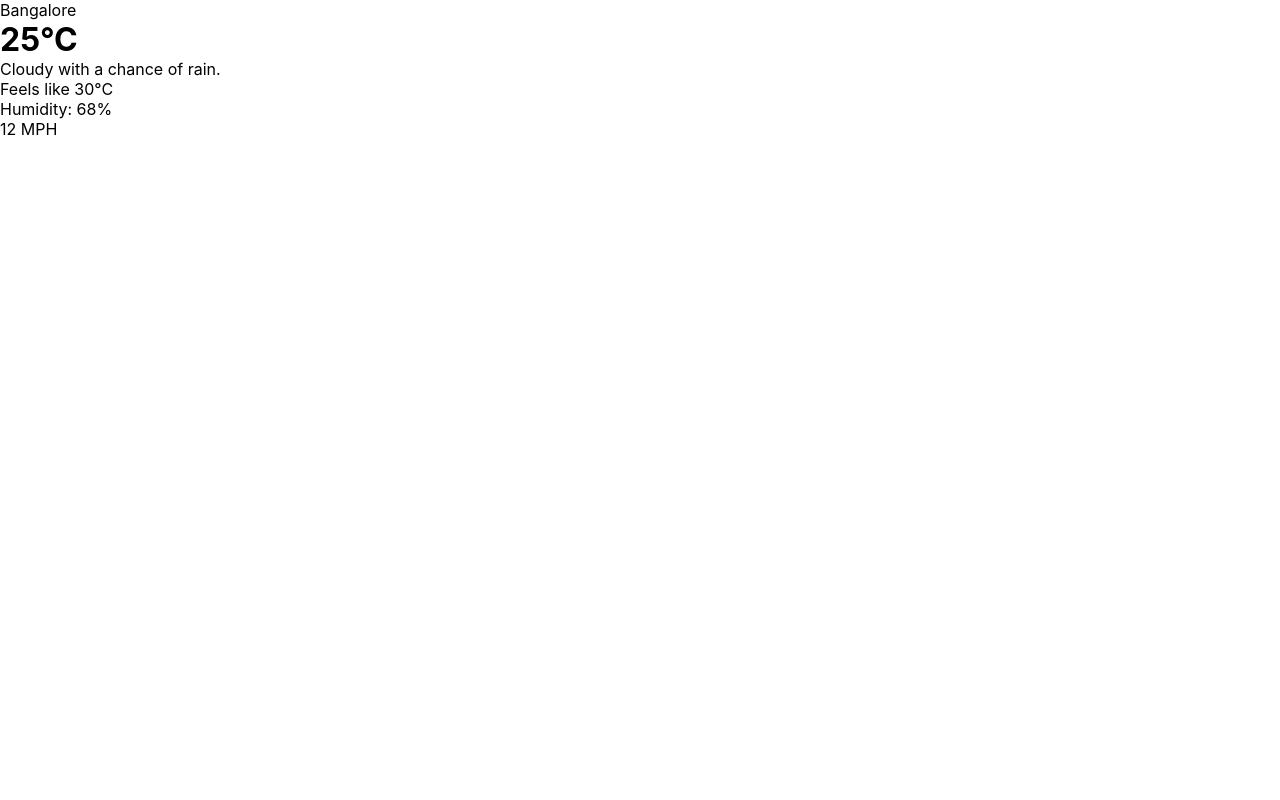
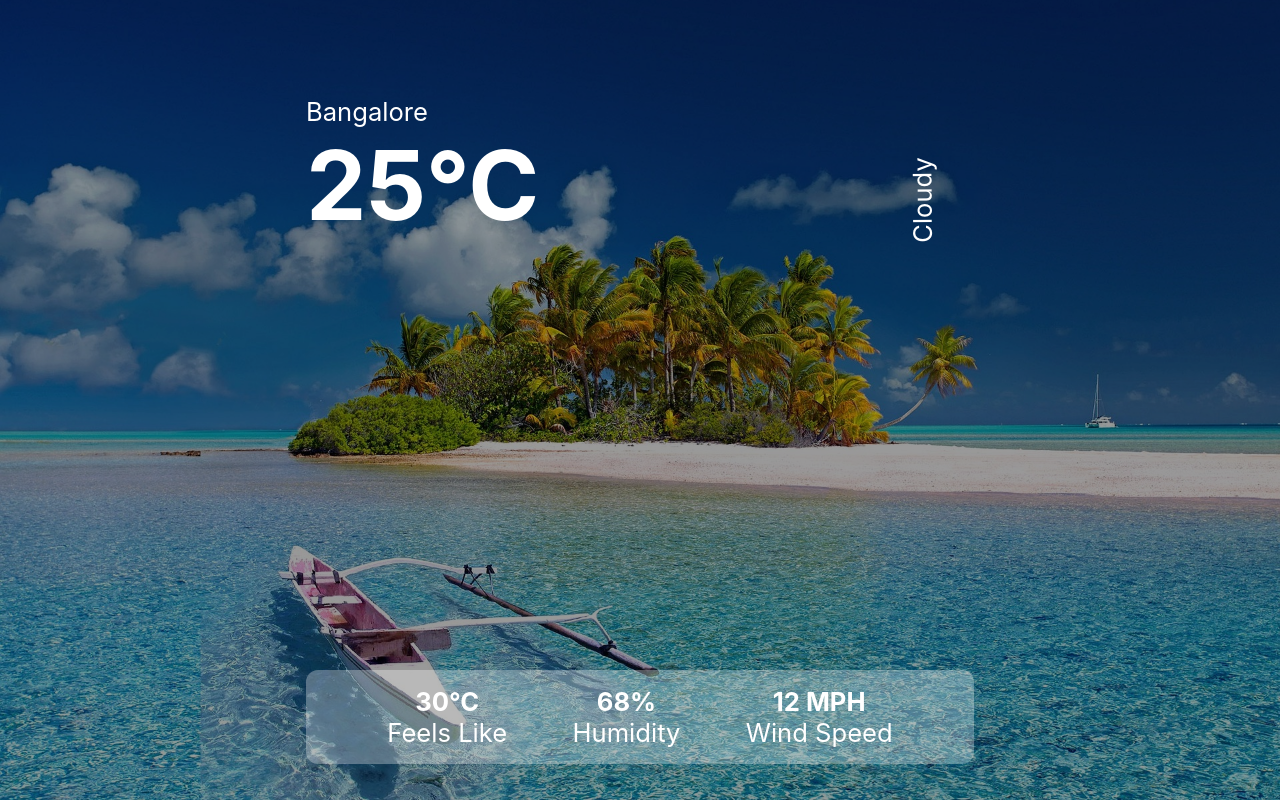
Before and after one commit to srutikarlakshmi/weather-app, a React (Create React App) app: page / in a window 1280 px wide. Built offline with nearby package versions, Linux system fonts and the light colour scheme.

Commit message:
More design and useState intro

```diff
--- a/src/App.js
+++ b/src/App.js
@@ -2,8 +2,14 @@ import React, { useState } from "react";
 import axios from "axios";
 
 function App() {
-  // const url = `https://api.openweathermap.org/data/2.5/weather?q=bangalore&appid=026127dbef7d29041239c96211e6bd04
+
+  const [data, setData] = useState({})
+  const [location, setLocation] = useState('')
+
+  const url = `https://api.openweathermap.org/data/2.5/weather?q=${location}&appid=026127dbef7d29041239c96211e6bd04
   // `
+
+
 
   return (
     <div className="App">
@@ -16,17 +22,22 @@ function App() {
             <h1>25°C </h1>
           </div>
           <div className="description">
-            <p>Cloudy with a chance of rain.</p>
+            <p>Cloudy</p>
           </div>
         </div>
         <div className="bottom">
           <div className="feels">
-            <p>Feels like 30°C</p>
+            <p className="bold">30°C</p>
+            <p>Feels Like</p>
           </div>
           <div className="humidity">
-            <p>Humidity: 68%</p>
+            <p className="bold">68%</p>
+            <p>Humidity</p>
           </div>
-          <div className="wind">12 MPH</div>
+          <div className="wind">
+            <p className="bold">12 MPH</p>
+            <p>Wind Speed</p>
+          </div>
         </div>
       </div>
     </div>
--- a/src/index.css
+++ b/src/index.css
@@ -6,7 +6,6 @@
 
 
 body {
-  margin: 0;
   font-family: -apple-system, BlinkMacSystemFont, 'Segoe UI', 'Roboto', 'Oxygen',
     'Ubuntu', 'Cantarell', 'Fira Sans', 'Droid Sans', 'Helvetica Neue',
     sans-serif;
@@ -14,7 +13,71 @@ body {
   -moz-osx-font-smoothing: grayscale;
 }
 
-code {
-  font-family: source-code-pro, Menlo, Monaco, Consolas, 'Courier New',
-    monospace;
+p{
+  font-size: 1.6rem;
 }
+
+h1{
+  font-size: 6rem;
+}
+
+
+
+.App{
+  width: 100%;
+  height: 100vh;
+  position: relative;
+  background-color: rgba(0,0,0,0.4);
+  color: #fff;
+}
+
+.App:before{
+  content: '';
+  background: url(./assets/beach.jpg) no-repeat center center/cover;
+  position: absolute;
+  width: 100%;
+  height: 100%;
+  top: 0;
+  left: 0;
+  z-index: -1;
+}
+
+
+.container{
+  max-width: 700px;
+  height: 700px;
+  margin: auto;
+  padding: 0 1rem;
+  position: relative;
+  top: 10%;
+  display: flex;
+  flex-direction: column;
+  justify-content: space-between;
+}
+
+.App .top{
+  width: 100%;
+  margin: 1rem auto;
+}
+
+.App .description{
+  position: relative;
+  right: -90%;
+  transform-origin: 0 0;
+  transform: rotate(269.5deg);
+}
+
+.App .bottom{
+  display: flex;
+  justify-content: space-evenly;
+  text-align: center;
+  width: 100%;
+  margin: 1rem auto;
+  padding: 1rem;
+  border-radius: 12px;
+  background-color: rgba(255, 255, 255, 0.3);
+}
+
+.bold{
+  font-weight: 700;
+}
```
